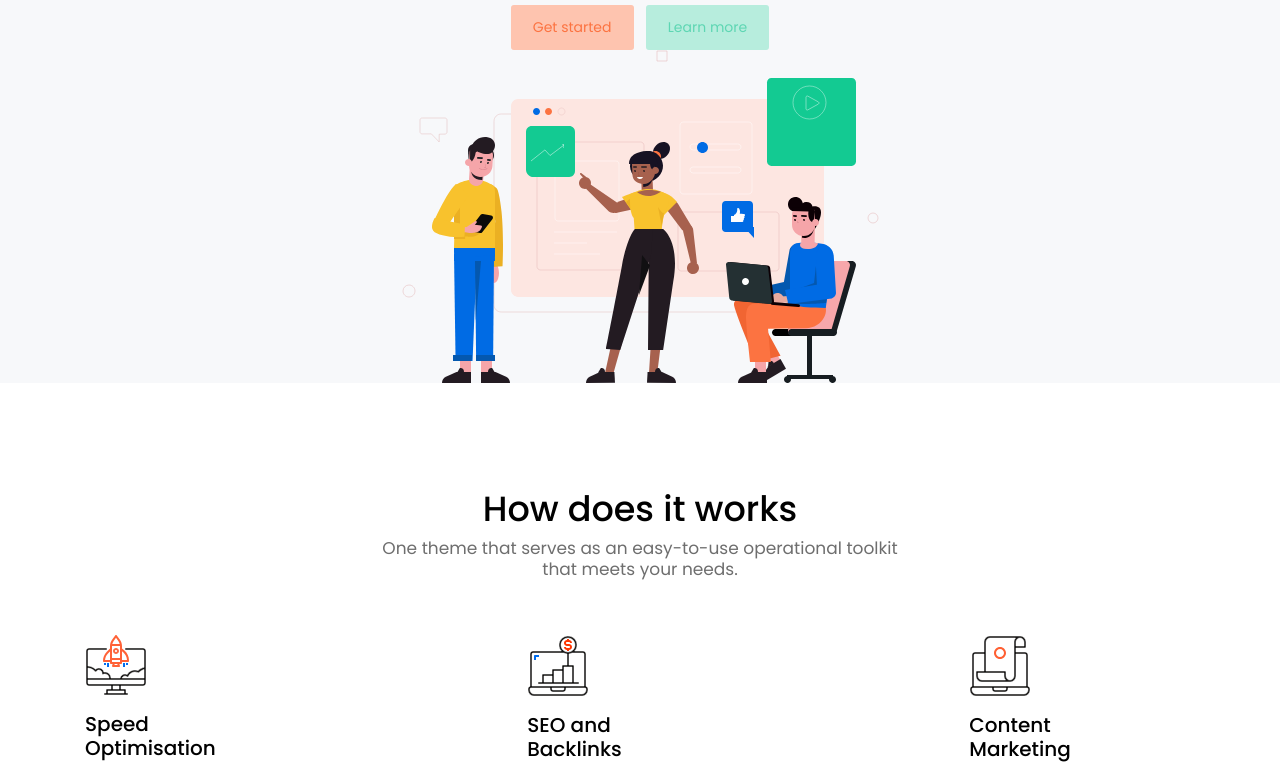
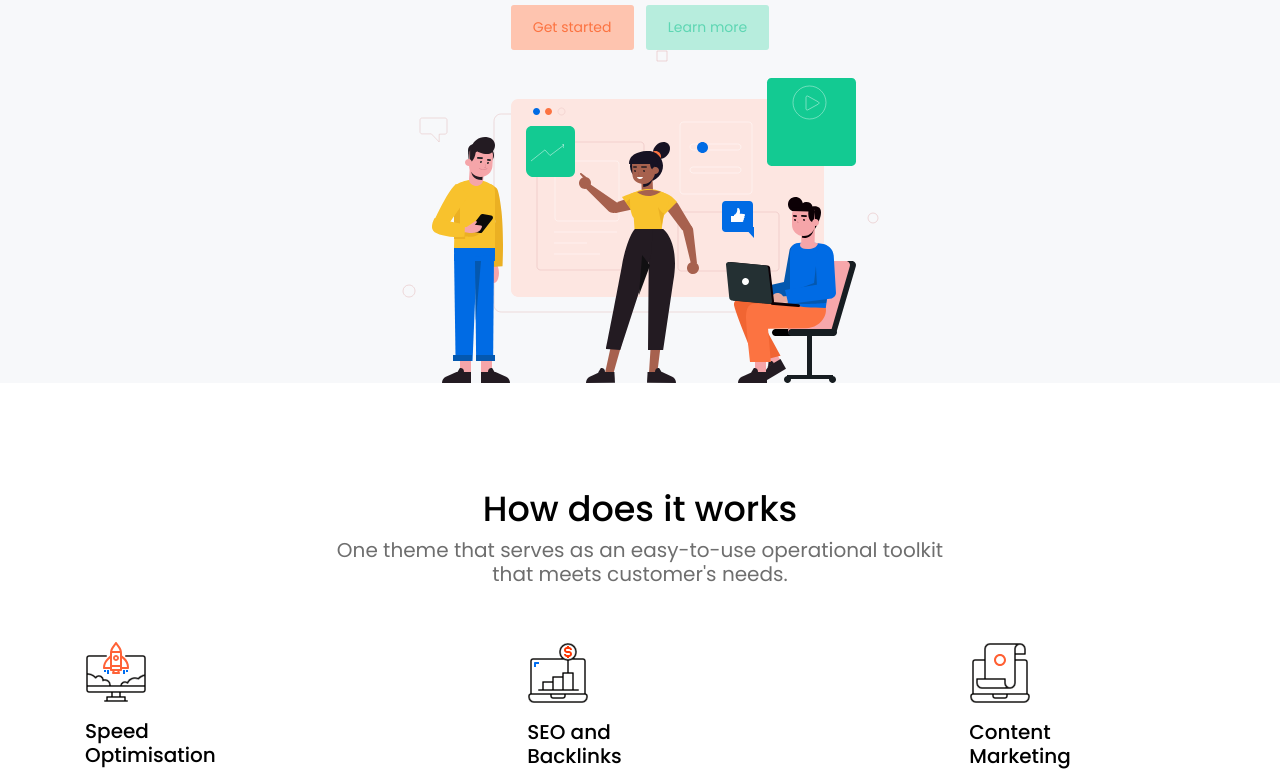
Before and after one commit to enamavornyo/Landing-Page, a website: page index.html in a window 1280 px wide. Shown: the part 298-1079 px from the top of the page. Drawn offline with Linux system fonts and the light colour scheme.

Commit message:
Minor changes

```diff
--- a/index.html
+++ b/index.html
@@ -109,10 +109,10 @@
         <section class="features-overview" id="features-section">
           <div class="content-header">
             <h2>How does it works</h2>
-            <h6 class="section-subtitle text-muted">
+            <h5 class="section-subtitle text-muted">
               One theme that serves as an easy-to-use operational toolkit<br />that
-              meets your needs.
-            </h6>
+              meets customer's needs.
+            </h5>
           </div>
           <div class="d-md-flex justify-content-between">
             <div class="grid-margin d-flex justify-content-start">
```
